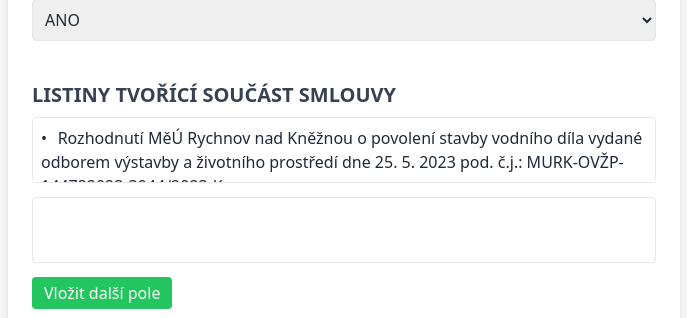
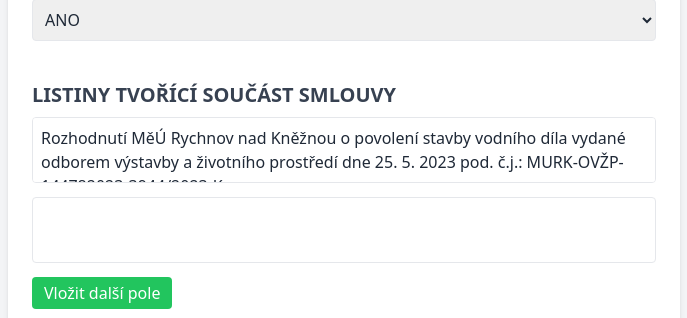
Before and after one commit to JenikAdamira/contract-generator, a Flask app: page / in a window 1280 px wide. Shown: the part 1599-1917 px from the top of the page, without its empty margins (296-983 px from the left). Run offline with Flask 3, Linux system fonts and the light colour scheme; some libraries are stand-ins or nearby versions.

Commit message:
Update form.html

```diff
--- a/templates/form.html
+++ b/templates/form.html
@@ -62,6 +62,7 @@
           <option>Milan Kyral DiS.</option>
           <option>Ing. Vladimír Vít</option>
           <option>Ing. Marek Špryňar</option>
+          <option>Ing. Martin Oliva</option>
           <option>Ing. Jan Adamíra</option>
         </select>
       </div>
@@ -122,7 +123,7 @@
 <div>
   <h2 class="text-xl font-semibold mb-2 text-gray-700 uppercase">Listiny tvořící součást smlouvy</h2>
   <div id="listiny-wrapper" class="space-y-2 mb-2">
-    <textarea name="listina_1" rows="2" class="w-full p-2 border rounded resize-none">•	Rozhodnutí MěÚ Rychnov nad Kněžnou o povolení stavby vodního díla vydané odborem výstavby a životního prostředí dne 25. 5. 2023 pod. č.j.: MURK-OVŽP-144782023-3944/2023-Ku</textarea>
+    <textarea name="listina_1" rows="2" class="w-full p-2 border rounded resize-none">Rozhodnutí MěÚ Rychnov nad Kněžnou o povolení stavby vodního díla vydané odborem výstavby a životního prostředí dne 25. 5. 2023 pod. č.j.: MURK-OVŽP-144782023-3944/2023-Ku</textarea>
     <textarea name="listina_2" rows="2" class="w-full p-2 border rounded resize-none"></textarea>
   </div>
   <input type="hidden" name="listiny_count" id="listiny_count" value="2" />
```
